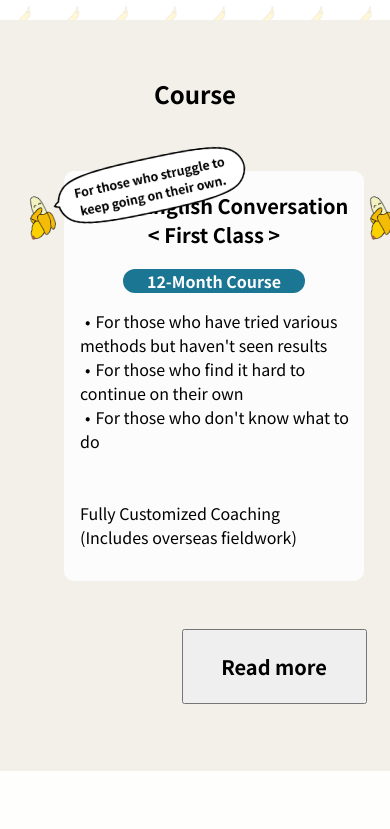
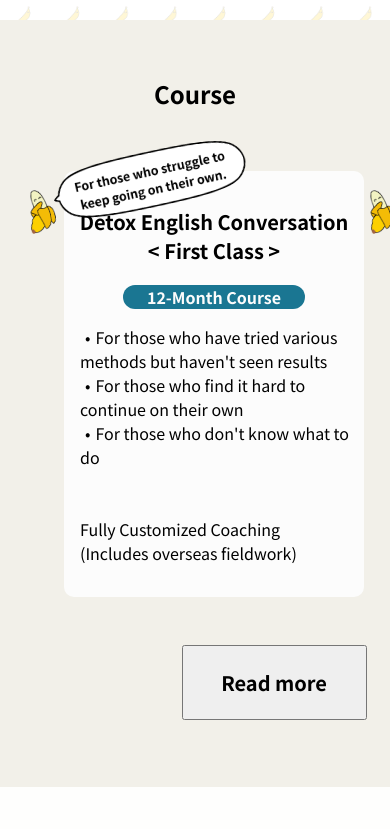
Before and after one commit to Sho8000/Client-s-Detox-English-Conversation-EnglishVersion, a website with bundled scripts: page index.html in a window 390 px wide. Shown: the part 1880-2709 px from the top of the page. Built offline with nearby package versions, Linux system fonts and the light colour scheme.

Commit message:
fixed responsive IndexPage

```diff
--- a/sass/index.scss
+++ b/sass/index.scss
@@ -331,7 +331,7 @@ main{
               position: absolute;
               z-index: 2;
               bottom: 40px;
-              width: 142px;
+              width: 166px;
               line-height: 45px;
               border-radius: 5px;
               background-color: $LineBG;
@@ -371,13 +371,14 @@ main{
                 display: flex;
                 justify-content: space-between;
                 .courseCard{
-                  width: 300px;
-                  height: 320px;
+                  min-width: 300px;
+                  height: auto;
                   background-color: #FCFCFC;
                   border-radius: 10px;
                   position: relative;
                   .cTitle{
                     text-align: center;
+                    padding-top: 1rem;
                   }
                   .cPeriod{
                     width: fit-content;
@@ -404,9 +405,12 @@ main{
                   }
                   .Banana{
                     position: absolute;
-                    top: -5%;
+                    top: -7%;
                     left: -15%;
                     transform: rotate(-10deg);
+                    img{
+                      padding-top: 4px;
+                    }
                   }
                 }
               }
@@ -628,7 +632,7 @@ main{
                 position: absolute;
                 z-index: 2;
                 bottom: -200px;
-                width: 142px;
+                width: 166px;
                 line-height: 45px;
                 border-radius: 5px;
                 background-color: $LineBG;
@@ -720,8 +724,8 @@ main{
                   row-gap: 30px;
                   margin: 0 4rem;
                   .courseCard{
-                    width: 300px;
-                    height: 320px;
+                    min-width: 300px;
+                    height: auto;
                     background-color: #FCFCFC;
                     border-radius: 10px;
                     position: relative;
@@ -820,7 +824,7 @@ main{
                   }
                   .Banana{
                     position: absolute;
-                    top: -5%;
+                    top: -10%;
                     left: -15%;
                     transform: rotate(-10deg);
                   }
```
Also changed, not shown: css/index.css, 1 other file.
